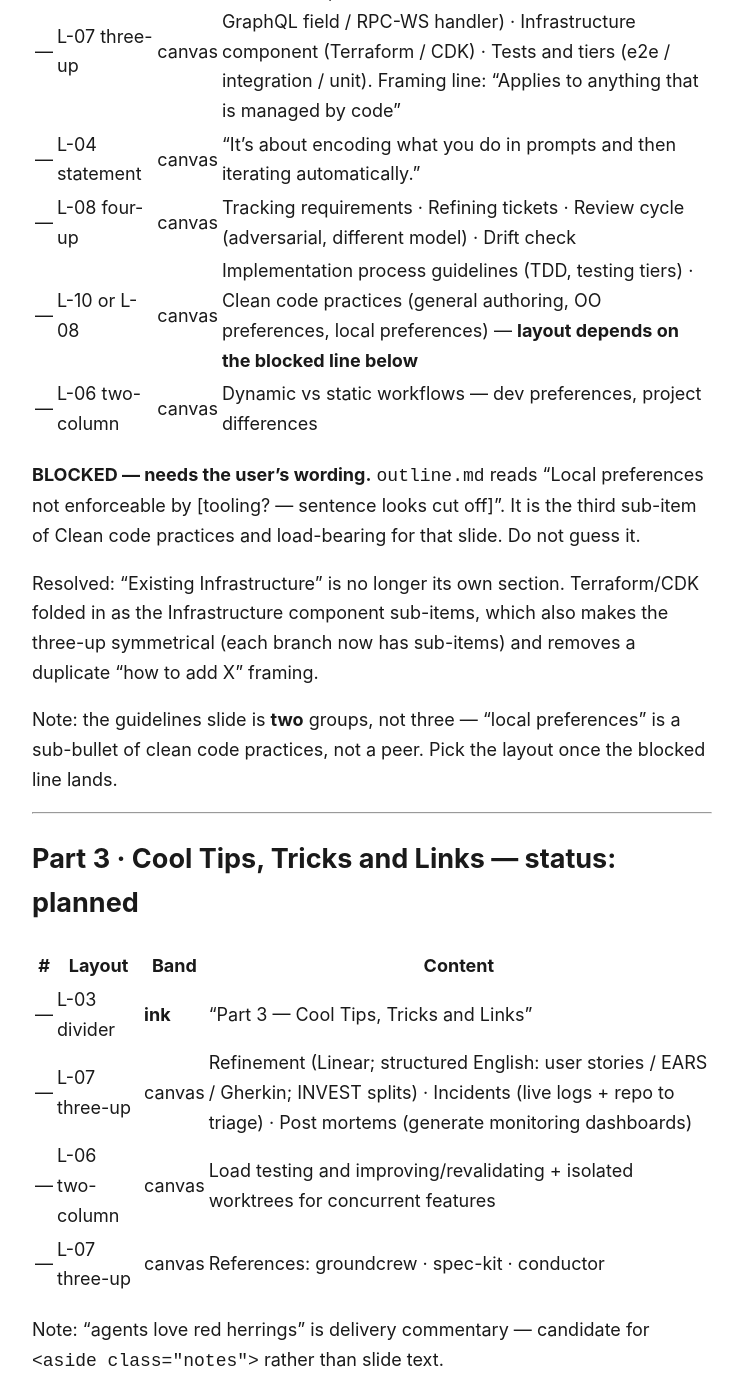
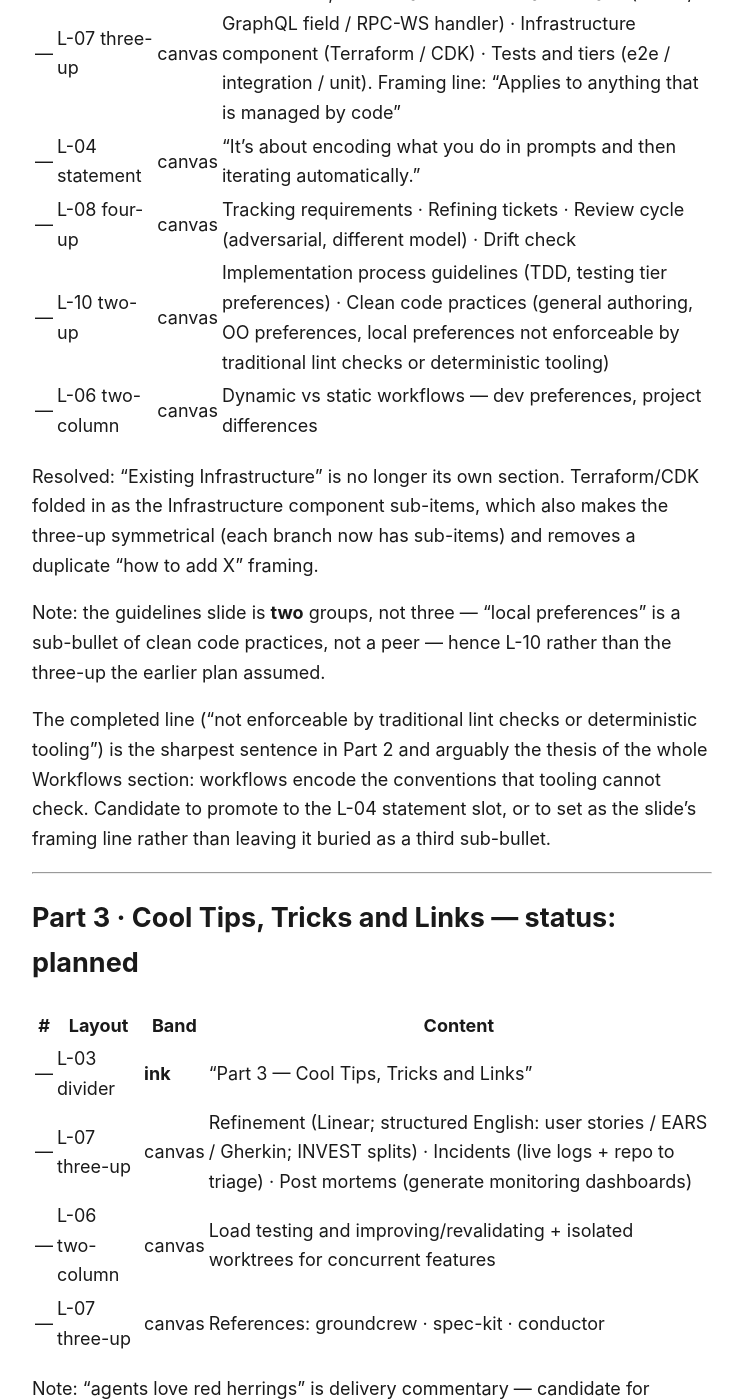
Before and after one commit to galileopy/blog, a Jekyll site: the page built from presentations/ai-assisted-coding-intro/PLAN.md, in a window 1280 px wide and 1400 px high, scrolled down 2502 px. Shown: the whole window, without its empty margins (268-1011 px from the left). Built offline with Jekyll 4.4.1, drawn with Linux system fonts in a browser that asks for light colours; our own code applies the rules of GitHub Pages for plain Markdown files; some of the changed text lies outside the part shown.

Commit message:
docs(presentations): complete the clean-code line, unblock part 2
Co-Authored-By: Claude Opus 5 <noreply@anthropic.com>

```diff
--- a/presentations/ai-assisted-coding-intro/PLAN.md
+++ b/presentations/ai-assisted-coding-intro/PLAN.md
@@ -7,8 +7,8 @@ regeneration task has its own spec in `svg-prompts.md`.
 
 Status legend: `built` · `in progress` · `planned`
 
-**Built so far: 4 top-level slides (9 including the vertical stack).** Everything
-from Conventions onward is still unbuilt.
+**Built so far: 4 top-level slides (9 including the vertical stack).** Parts 2
+and 3 are unbuilt but no longer blocked — all content is in `outline.md`.
 
 ---
 
@@ -84,12 +84,8 @@ question: how the agent gets the context it needs. Grouped under one part.
 | — | L-07 three-up | canvas | Conventions, "how to add X": External interface (REST / GraphQL field / RPC-WS handler) · Infrastructure component (Terraform / CDK) · Tests and tiers (e2e / integration / unit). Framing line: "Applies to anything that is managed by code" |
 | — | L-04 statement | canvas | "It's about encoding what you do in prompts and then iterating automatically." |
 | — | L-08 four-up | canvas | Tracking requirements · Refining tickets · Review cycle (adversarial, different model) · Drift check |
-| — | L-10 or L-08 | canvas | Implementation process guidelines (TDD, testing tiers) · Clean code practices (general authoring, OO preferences, local preferences) — **layout depends on the blocked line below** |
+| — | L-10 two-up | canvas | Implementation process guidelines (TDD, testing tier preferences) · Clean code practices (general authoring, OO preferences, local preferences not enforceable by traditional lint checks or deterministic tooling) |
 | — | L-06 two-column | canvas | Dynamic vs static workflows — dev preferences, project differences |
-
-**BLOCKED — needs the user's wording.** `outline.md` reads "Local preferences not
-enforceable by [tooling? — sentence looks cut off]". It is the third sub-item of
-Clean code practices and load-bearing for that slide. Do not guess it.
 
 Resolved: "Existing Infrastructure" is no longer its own section. Terraform/CDK
 folded in as the Infrastructure component sub-items, which also makes the
@@ -97,8 +93,14 @@ three-up symmetrical (each branch now has sub-items) and removes a duplicate
 "how to add X" framing.
 
 Note: the guidelines slide is **two** groups, not three — "local preferences" is
-a sub-bullet of clean code practices, not a peer. Pick the layout once the
-blocked line lands.
+a sub-bullet of clean code practices, not a peer — hence L-10 rather than the
+three-up the earlier plan assumed.
+
+The completed line ("not enforceable by traditional lint checks or deterministic
+tooling") is the sharpest sentence in Part 2 and arguably the thesis of the whole
+Workflows section: workflows encode the conventions that tooling cannot check.
+Candidate to promote to the L-04 statement slot, or to set as the slide's
+framing line rather than leaving it buried as a third sub-bullet.
 
 ---
 
```
Also changed, not shown: presentations/ai-assisted-coding-intro/outline.md (+1 -1 lines).
